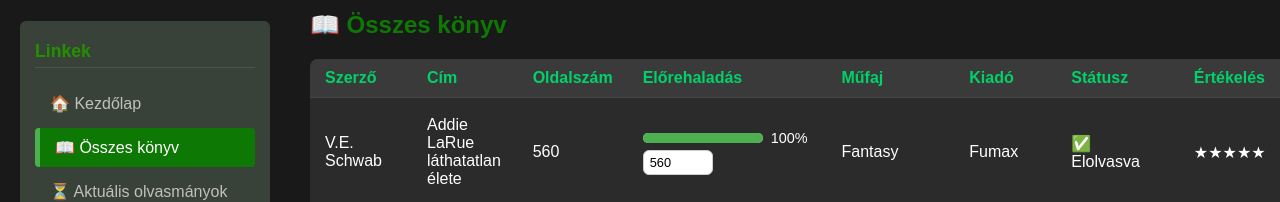
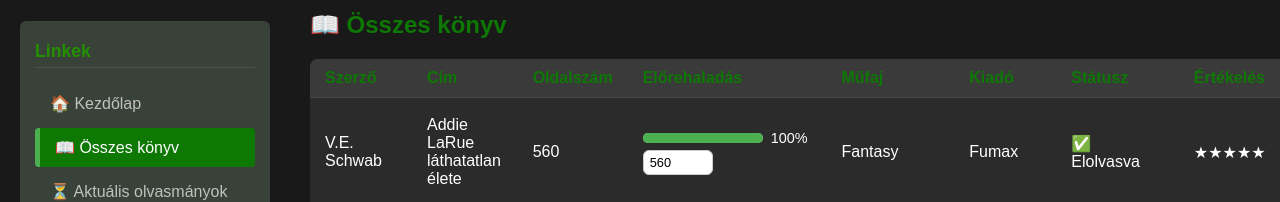
Before and after one commit to Rycbar01/konyvtar, a React (Vite) app: page /osszes in a window 1280 px wide. Shown: the part 330-532 px from the top of the page. Built offline with nearby package versions, Linux system fonts and the light colour scheme.

Commit message:
Összes/Éveskönyvek kezd

```diff
--- a/src/Components/EvesOlvasmanyok.css
+++ b/src/Components/EvesOlvasmanyok.css
@@ -23,7 +23,7 @@
 
   .konyv-tabla th {
     background-color: #3a3a3a;
-    color: #00d26a;
+    color: #0e7804;
     font-weight: bold;
   }
 
--- a/src/Components/Osszkonyvek.css
+++ b/src/Components/Osszkonyvek.css
@@ -20,7 +20,7 @@
 
 .konyv-tabla th {
   background-color: #3a3a3a;
-  color: #00d26a;
+  color: #4CAF50;
   font-weight: bold;
 }
 
```
